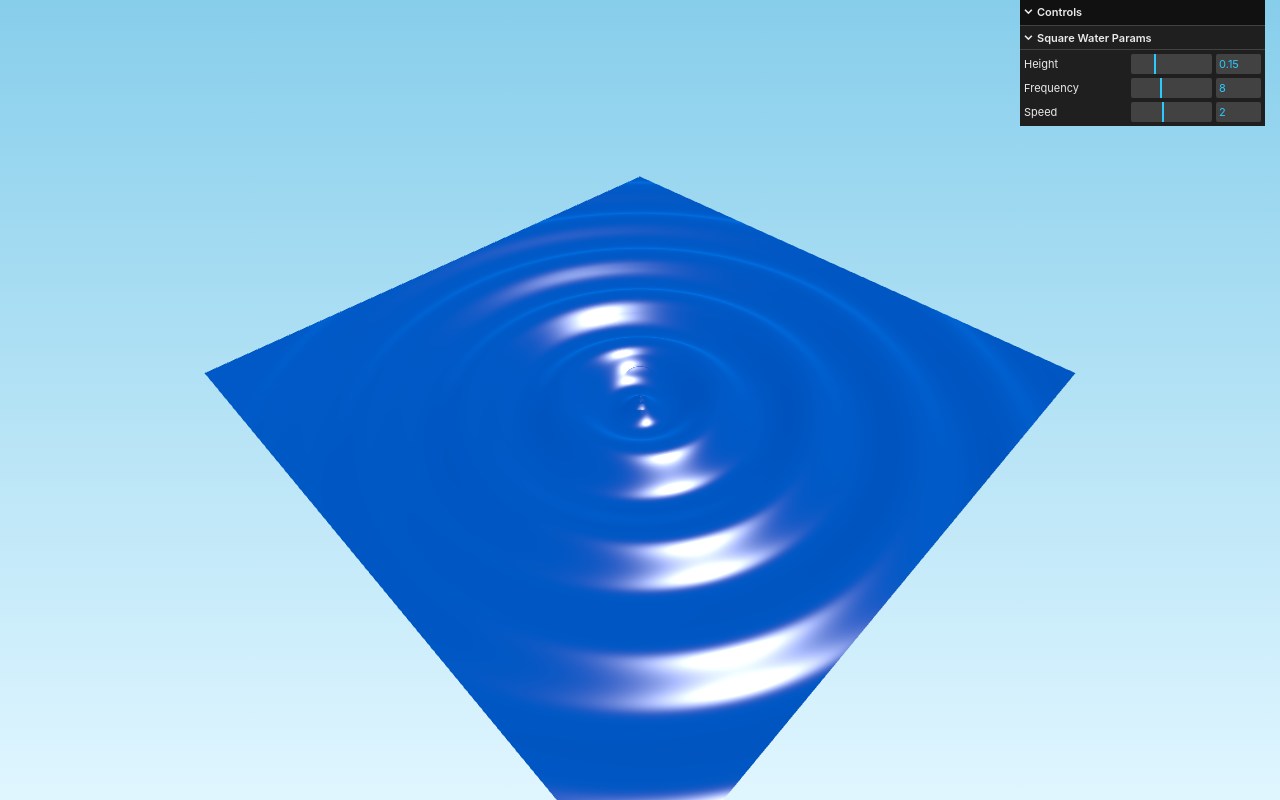
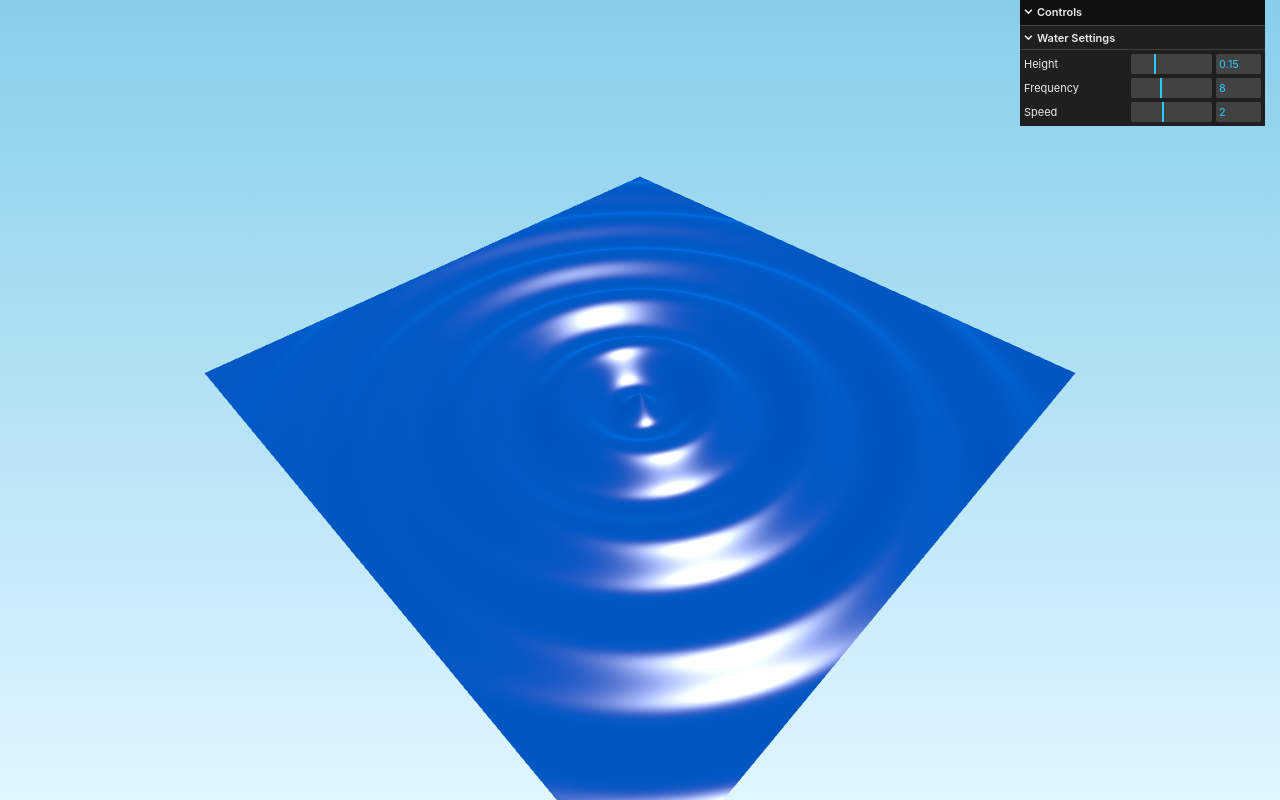
Before and after one commit to arashmh/aframe-shader-practice, a plain HTML site: page 3d-sine-water/raymarching.html in a window 1280 px wide. Drawn offline with nearby package versions, Linux system fonts and the light colour scheme; animation ran at ten frames a second.

Commit message:
Update raymarching.html

```diff
--- a/3d-sine-water/raymarching.html
+++ b/3d-sine-water/raymarching.html
@@ -2,7 +2,7 @@
 <html lang="en">
 <head>
     <meta charset="UTF-8">
-    <title>Raymarched Water (Fixed)</title>
+    <title>Raymarched Water (High Quality)</title>
     <style>
         body { margin: 0; overflow: hidden; background: linear-gradient(to bottom, #87CEEB 0%, #E0F6FF 100%); }
     </style>
@@ -36,7 +36,7 @@
         }
     `;
 
-    // --- 2. FRAGMENT SHADER (Fixed Logic) ---
+    // --- 2. FRAGMENT SHADER (High Precision) ---
     const FRAGMENT_SHADER = `
         precision highp float;
 
@@ -58,28 +58,28 @@
             return sin(dist * uWaveFreq - uTime * uWaveSpeed) * uWaveAmp * attenuation;
         }
 
-        // CORRECTED Intersection Logic
+        // --- HIGH PRECISION INTERSECTION ---
         float intersectWater(vec3 ro, vec3 rd) {
-            // 1. If looking up, we never hit the water (which is down)
+            // 1. If looking up, miss immediately
             if (rd.y >= 0.0) return -1.0;
 
-            // 2. Start the ray exactly at the plane's Y level (y=0.3)
-            // This ensures we start searching from the "glass surface" downwards.
+            // 2. Start ray exactly at the plane's Y level (y=0.3)
             float t = (0.3 - ro.y) / rd.y;
 
-            // 3. Robust Raymarching (Steps down to surface)
-            for(int i = 0; i < 20; i++) {
-                vec3 p = ro + rd * t;       // Current point on ray
-                float h = getWaveHeight(p.xz); // Water height here
-                float hDiff = p.y - h;      // Vertical distance to water
+            // 3. Raymarch Loop
+            // INCREASED ITERATIONS: from 20 to 60 for better far-distance resolution
+            for(int i = 0; i < 60; i++) {
+                vec3 p = ro + rd * t;
+                float h = getWaveHeight(p.xz);
+                float hDiff = p.y - h;
 
-                // If we are very close, stop
+                // Precision threshold
                 if(abs(hDiff) < 0.001) break;
 
-                // Move ray forward.
-                // We project the vertical gap (hDiff) along the ray direction.
-                // Since rd.y is negative, we negate it to get a positive step.
-                t += hDiff / -rd.y;
+                // --- THE FIX FOR SPECKLES ---
+                // We multiply by 0.6 (Damping).
+                // This prevents the ray from "jumping" over wave peaks at low angles.
+                t += (hDiff / -rd.y) * 0.6;
             }
             return t;
         }
@@ -95,17 +95,11 @@
         void main() {
             vec3 viewDir = normalize(vWorldPos - uCameraPos);
 
-            // Raymarch
             float t = intersectWater(uCameraPos, viewDir);
 
-            // If t < 0, it means we missed or looked up.
             if(t < 0.0) discard;
 
             vec3 hitPos = uCameraPos + viewDir * t;
-
-            // --- NO BOUNDARY CHECKS ---
-            // We removed the "if (hitPos.x > 2.5)" block.
-            // The visibility is now naturally limited by the PlaneGeometry itself.
 
             // Lighting
             vec3 normal = getNormal(hitPos);
@@ -113,15 +107,16 @@
             vec3 halfV = normalize(lightDir - viewDir);
 
             float diff = max(dot(normal, lightDir), 0.0);
-            float spec = pow(max(dot(normal, halfV), 0.0), 120.0) * 1.5;
+
+            // Reduced specular power slightly (120 -> 100) to reduce aliasing flickering
+            float spec = pow(max(dot(normal, halfV), 0.0), 100.0) * 1.5;
+
             float fresnel = pow(1.0 - max(dot(-viewDir, normal), 0.0), 4.0);
 
             vec3 col = mix(uColorDeep, uColorShallow, fresnel * 0.5 + diff * 0.2);
             col += vec3(1.0) * spec;
 
             gl_FragColor = vec4(col, 1.0);
-
-            // Gamma
             gl_FragColor.rgb = pow(gl_FragColor.rgb, vec3(1.0/2.2));
         }
     `;
@@ -133,12 +128,12 @@
 
     const renderer = new THREE.WebGLRenderer({ alpha: true, antialias: true });
     renderer.setSize(window.innerWidth, window.innerHeight);
+    renderer.setPixelRatio(window.devicePixelRatio); // Ensure sharp rendering on high DPI screens
     document.body.appendChild(renderer.domElement);
 
     const controls = new OrbitControls(camera, renderer.domElement);
     controls.enableDamping = true;
 
-    // Plane Geometry acts as the "viewport" for the water
     const geometry = new THREE.PlaneGeometry(5, 5);
 
     const uniforms = {
@@ -162,12 +157,12 @@
 
     const plane = new THREE.Mesh(geometry, material);
     plane.rotation.x = -Math.PI / 2;
-    plane.position.y = 0.3; // Water volume top
+    plane.position.y = 0.3;
     scene.add(plane);
 
-    // GUI
+    // --- GUI ---
     const gui = new GUI();
-    const folder = gui.addFolder('Square Water Params');
+    const folder = gui.addFolder('Water Settings');
     folder.add(uniforms.uWaveAmp, 'value', 0.0, 0.5).name('Height');
     folder.add(uniforms.uWaveFreq, 'value', 1.0, 20.0).name('Frequency');
     folder.add(uniforms.uWaveSpeed, 'value', 0.0, 5.0).name('Speed');
```
